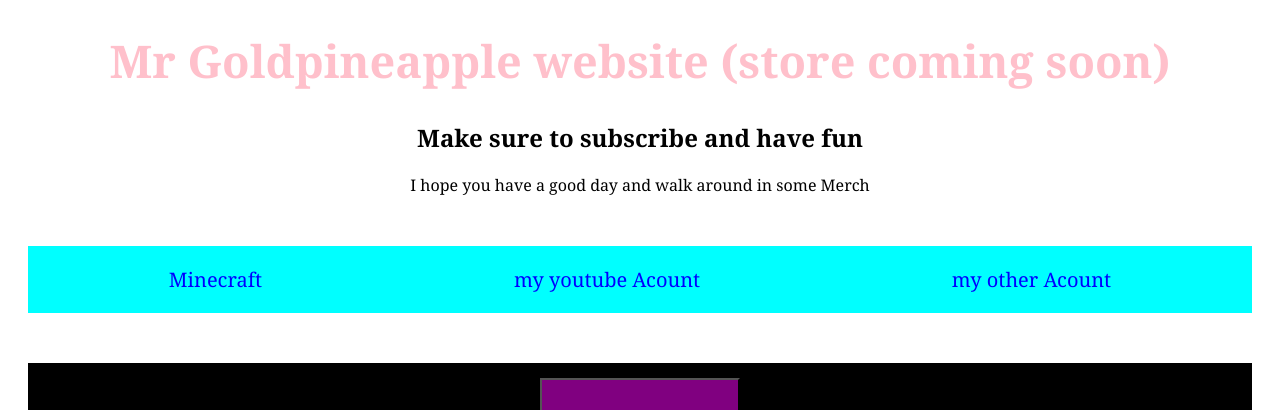
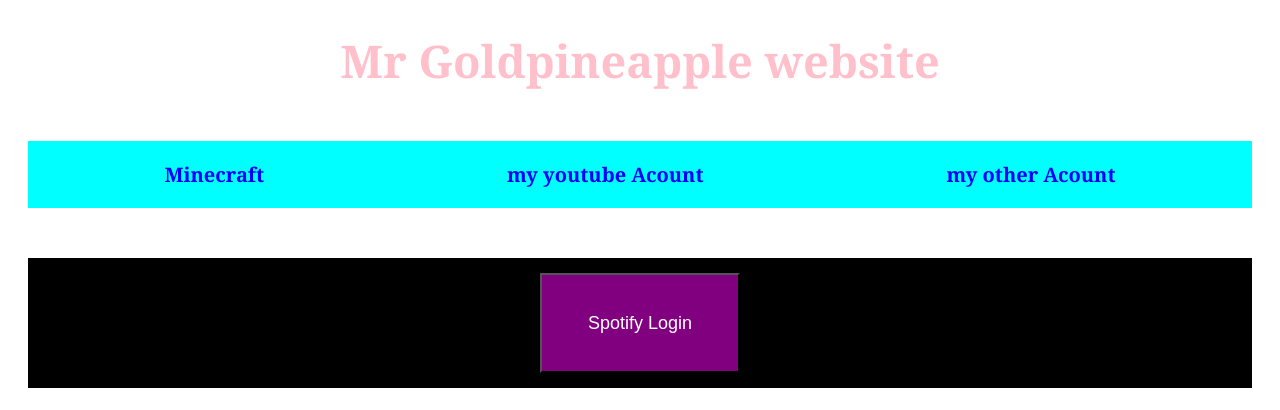
Before and after one commit to Goldpineapples/First, a plain HTML site: page index.html in a window 1280 px wide. Shown: the top 410 px of the page. Drawn offline with Linux system fonts and the light colour scheme.

Commit message:
Update index.html

```diff
--- a/index.html
+++ b/index.html
@@ -8,9 +8,7 @@
     <link rel="stylesheet" href="./style.css">
 </head>
 <body>
-    <h1>Mr Goldpineapple website (store coming soon)</h1>
-    <h2>Make sure to subscribe and have fun</h2>
-    <p>I hope you have a good day and walk around in some Merch</p>
+    <h1>Mr Goldpineapple website
 
     <div class="Hyperlink-Container">
         <a href="https://www.minecraft.net/en-us" class="minecraft">Minecraft</a>
```
